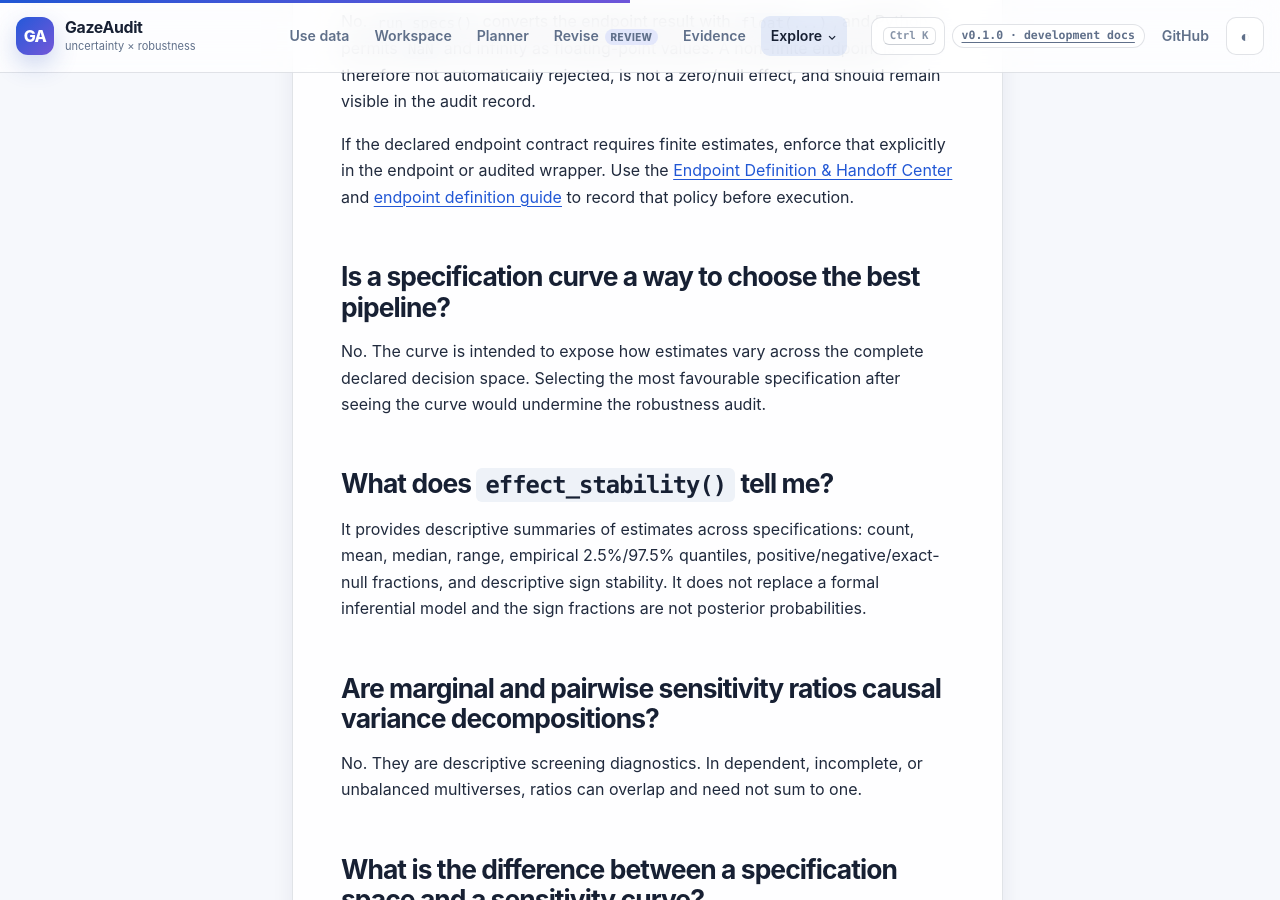
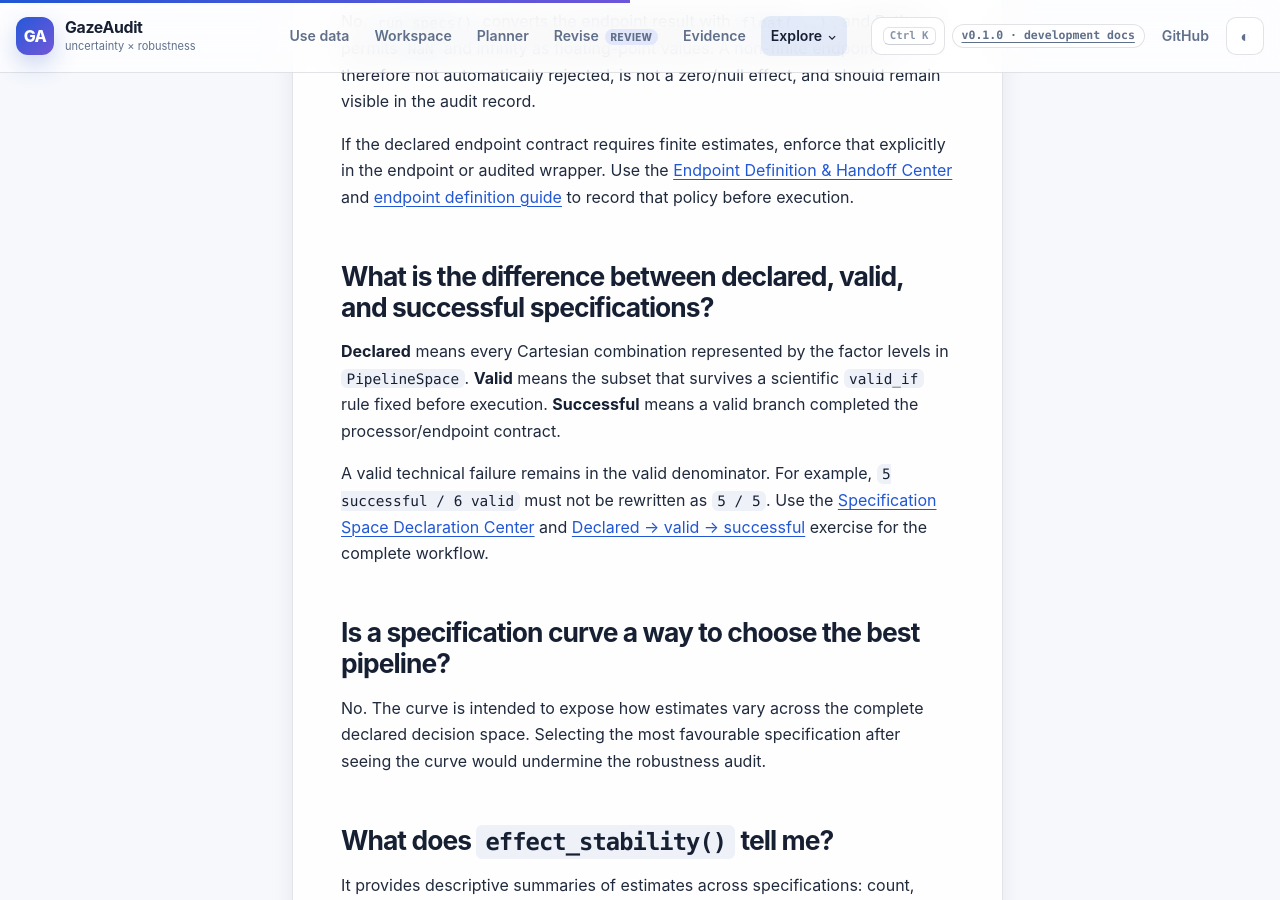
Before and after one commit to stefanosbalaskas/GazeAudit, a Jekyll site: the page built from docs/faq.md, in a window 1280 px wide and 900 px high, scrolled down 3805 px. Built offline with Jekyll 4.4.1, drawn with Linux system fonts in a browser that asks for light colours; some of the changed text lies outside the part shown.

Commit message:
docs: add specification denominator FAQ

```diff
--- a/docs/faq.md
+++ b/docs/faq.md
@@ -85,6 +85,12 @@ No. `run_specs()` converts the endpoint result with `float(...)`, and Python per
 
 If the declared endpoint contract requires finite estimates, enforce that explicitly in the endpoint or audited wrapper. Use the [Endpoint Definition & Handoff Center]({{ '/docs/endpoint-contract/' | relative_url }}) and [endpoint definition guide]({{ '/docs/guides/endpoint-definition/' | relative_url }}) to record that policy before execution.
 
+## What is the difference between declared, valid, and successful specifications?
+
+**Declared** means every Cartesian combination represented by the factor levels in `PipelineSpace`. **Valid** means the subset that survives a scientific `valid_if` rule fixed before execution. **Successful** means a valid branch completed the processor/endpoint contract.
+
+A valid technical failure remains in the valid denominator. For example, `5 successful / 6 valid` must not be rewritten as `5 / 5`. Use the [Specification Space Declaration Center]({{ '/docs/specification-declaration/' | relative_url }}) and [Declared → valid → successful]({{ '/docs/examples/specification-denominator-audit/' | relative_url }}) exercise for the complete workflow.
+
 ## Is a specification curve a way to choose the best pipeline?
 
 No. The curve is intended to expose how estimates vary across the complete declared decision space. Selecting the most favourable specification after seeing the curve would undermine the robustness audit.
```
